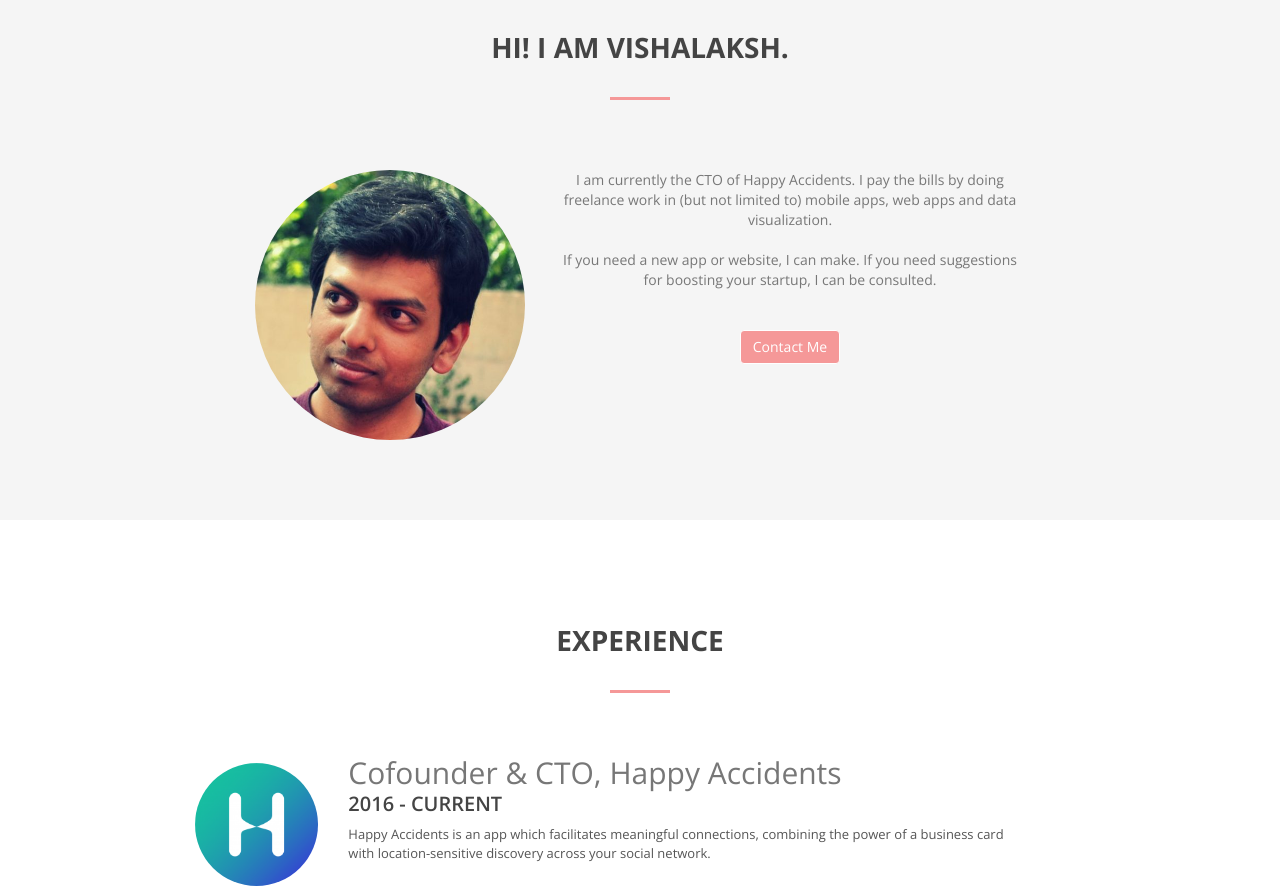
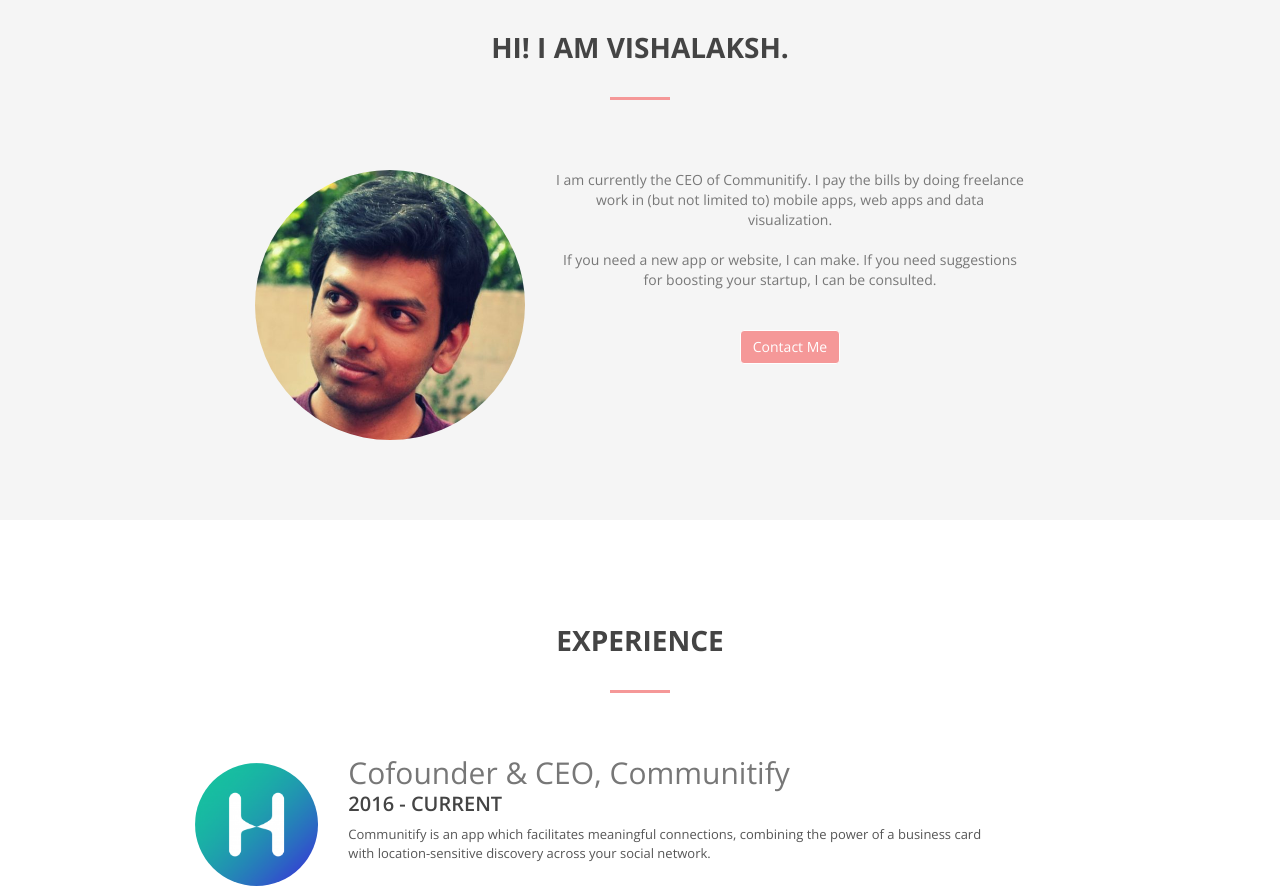
Before and after one commit to vishalaksh/vishalaksh.github.io, a plain HTML site: page index.html in a window 1280 px wide. Shown: the part 73-961 px from the top of the page. Drawn offline with nearby package versions, Linux system fonts and the light colour scheme.

Commit message:
changed name of company

```diff
--- a/index.html
+++ b/index.html
@@ -75,7 +75,7 @@
                     <div class="col-md-3 col-md-offset-2"> <img src="img/me.jpg" class="img-responsive img-circle center-block"> </div>
                     <div class="col-md-5">
                         <div class="about-text">
-                            I am currently the CTO of <a href="https://happyaccidents.mobi/">Happy Accidents</a>. I pay the bills by doing freelance work in (but not limited to) mobile apps, web apps and data visualization.
+                            I am currently the CEO of <a href="https://happyaccidents.mobi/">Communitify</a>. I pay the bills by doing freelance work in (but not limited to) mobile apps, web apps and data visualization.
                             </br>
                             </br>
                             If you need a new app or website, I can make. If you need suggestions for boosting your startup, I can be consulted.
@@ -136,9 +136,9 @@
                             <img src="img/timeline/ha.png" class="img-responsive img-circle center-block">
                         </div>
                         <div class="timeline-text col-sm-9">
-                            <h2>Cofounder &amp; CTO, Happy Accidents</h2>
+                            <h2>Cofounder &amp; CEO, Communitify</h2>
                             <h4>2016 - Current</h4>
-                            <p>Happy Accidents is an app which facilitates meaningful connections, combining the power of a business card with location-sensitive discovery across your social network.</p>
+                            <p>Communitify is an app which facilitates meaningful connections, combining the power of a business card with location-sensitive discovery across your social network.</p>
                         </div>
                     </div>
                 </div>
```
